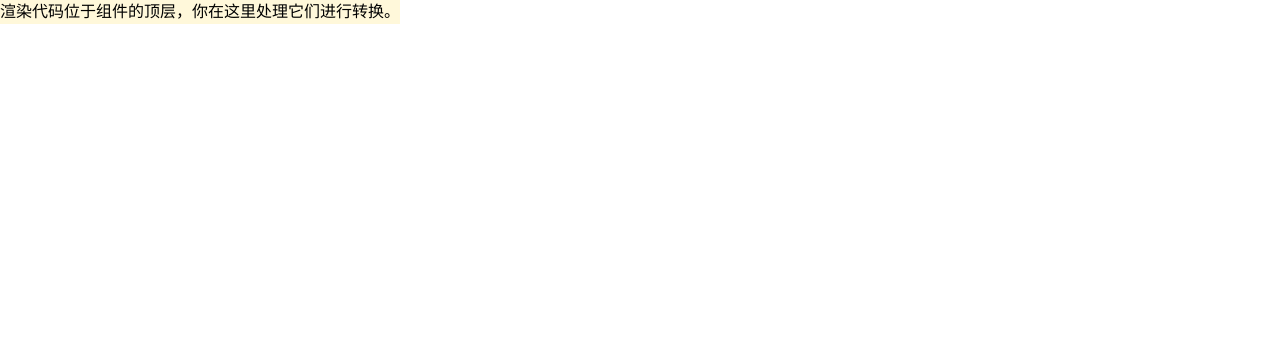
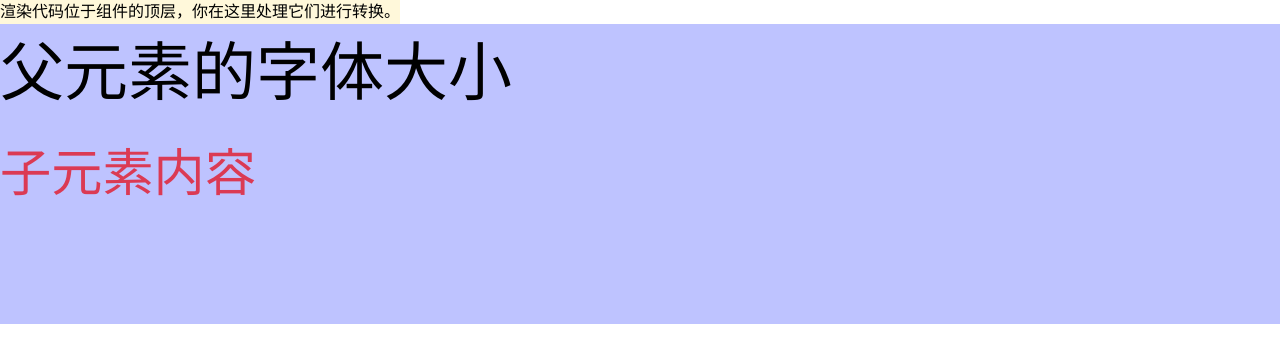
Before and after one commit to YangWavei/react_lodash_ui_exercise, a React (Vite) app: page / in a window 1280 px wide. Shown: the top 362 px of the page. Built offline with nearby package versions, Linux system fonts and the light colour scheme.

Commit message:
em和rem单位

```diff
--- a/src/App.tsx
+++ b/src/App.tsx
@@ -4,6 +4,11 @@ function App() {
   return (
     <div className="w-screen h-screen">
       <TypewriterEffect />
+      <div className="w-full h-[300px] bg-indigo-400/50 max-md:text-[1rem] min-md:text-[2rem] min-lg:text-[3rem] min-xl:text-[4rem] min-2xl:text-[5rem]">
+        父元素的字体大小 <br />
+        {/* em 是相对长度单位，相对于当前对象内的文本字体尺寸 */}
+        <span className="text-[0.8em] text-red-600/70">子元素内容 </span>
+      </div>
     </div>
   );
 }
```
